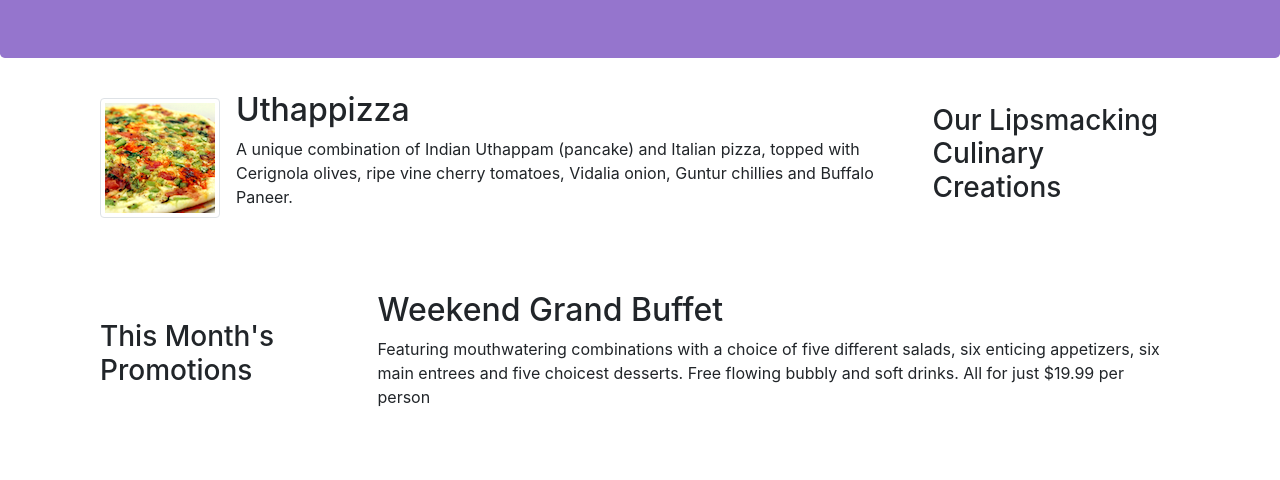
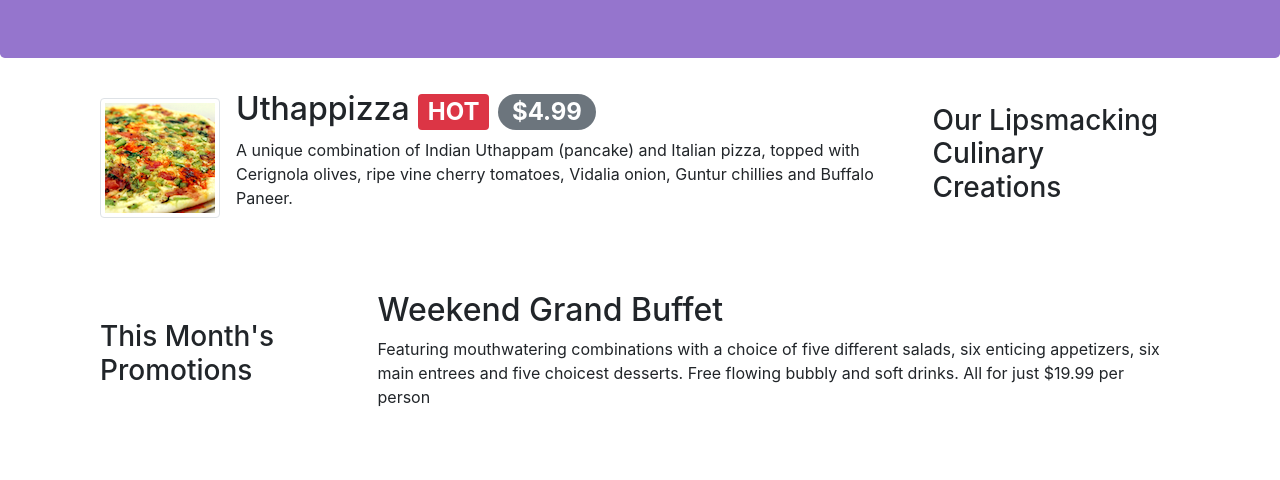
Before and after one commit to christophermontero/UI-Bootstrap4, a website: page index.html in a window 1280 px wide. Shown: the part 276-756 px from the top of the page. Drawn offline with nearby package versions, Linux system fonts and the light colour scheme.

Commit message:
Put a badge into the utahpizza's description

```diff
--- a/index.html
+++ b/index.html
@@ -52,8 +52,13 @@
                 <div class="media">
                     <img class="d-flex mr-3 img-thumbnail align-self-center" src="./img/uthappizza.png" alt="uthappizza">
                     <div class="media-body">
-                        <h2 class="mt-0">Uthappizza</h2>
-                        <p class="d-none d-sm-block">A unique combination of Indian Uthappam (pancake) and Italian pizza, topped with Cerignola olives, ripe vine cherry tomatoes, Vidalia onion, Guntur chillies and Buffalo Paneer.</p>
+                        <h2 class="mt-0">Uthappizza
+                            <span class="badge badge-danger">HOT</span>
+                            <span class="badge badge-pill badge-secondary">$4.99</span>
+                        </h2>
+                        <p class="d-none d-sm-block">A unique combination of Indian Uthappam
+                            (pancake) and Italian pizza, topped with Cerignola olives, ripe vine
+                            cherry tomatoes, Vidalia onion, Guntur chillies and Buffalo Paneer.</p>
                     </div>
                 </div>
             </div>
```
